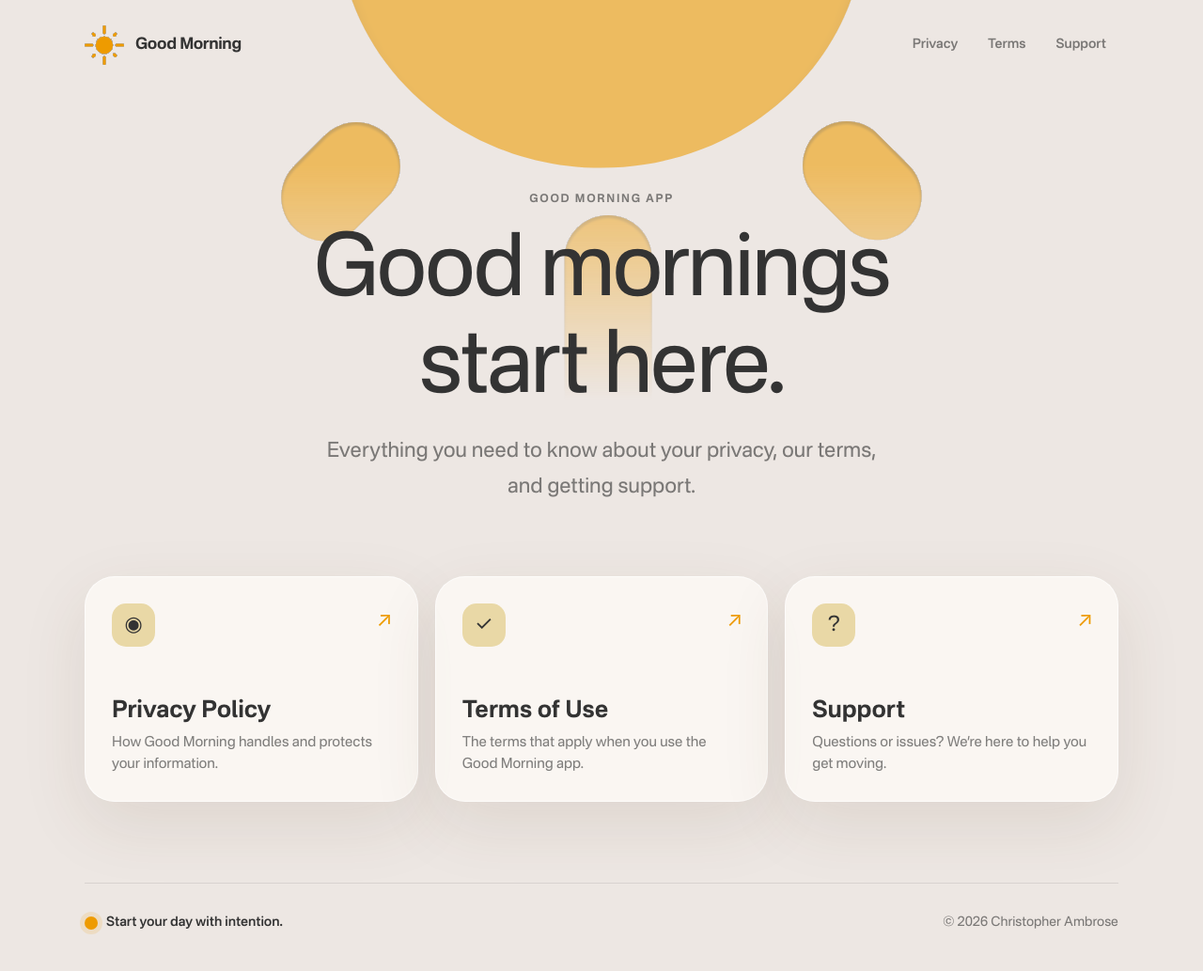
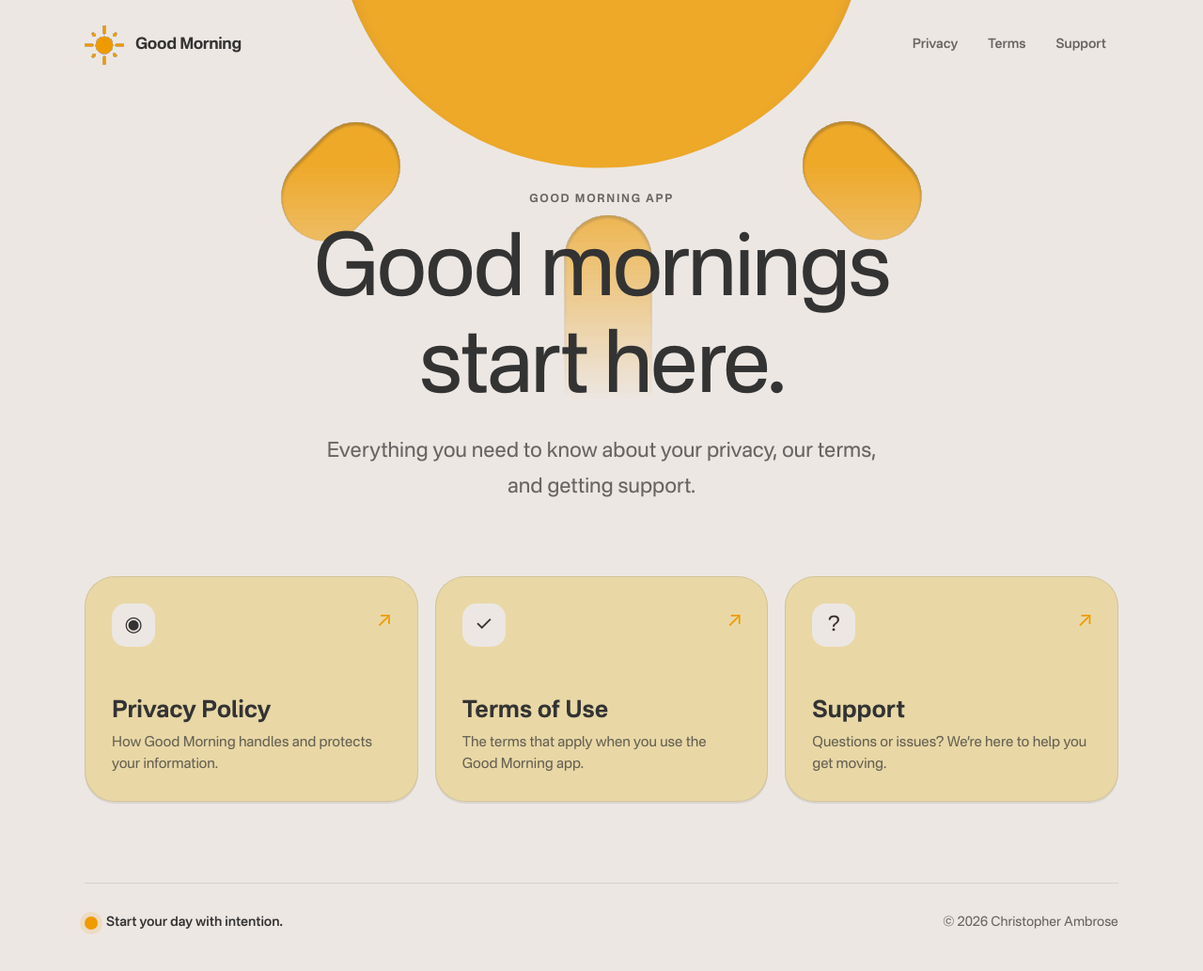
Before and after one commit to christopherambrose/good-morning-legal, a Jekyll site: the page built from index.md, in a window 1280 px wide and 1040 px high. Shown: the top 1033 px of the window at 94% size. Built offline with Jekyll 4.4.1, drawn with Linux system fonts in a browser that asks for light colours; some web fonts are replaced.

Commit message:
Match website colors to the app theme

```diff
--- a/assets/css/style.css
+++ b/assets/css/style.css
@@ -30,10 +30,10 @@
   --accent: #ee9b00;
   --track: #e9d8a6;
   --text: #333333;
-  --muted: rgba(51, 51, 51, 0.62);
-  --card: rgba(255, 252, 249, 0.72);
-  --line: rgba(51, 51, 51, 0.11);
-  --shadow: 0 24px 70px rgba(84, 61, 31, 0.1);
+  --muted: rgba(51, 51, 51, 0.72);
+  --card: #e9d8a6;
+  --line: rgba(51, 51, 51, 0.12);
+  --shadow: 0 2px 0 rgba(0, 0, 0, 0.08);
   --radius-large: 32px;
   --radius-medium: 20px;
 }
@@ -76,7 +76,7 @@ a { color: inherit; }
   top: -84px;
   left: 50%;
   width: min(720px, 105vw);
-  opacity: 0.58;
+  opacity: 0.82;
   transform: translateX(-50%);
   pointer-events: none;
   -webkit-mask-image: linear-gradient(#000 0%, #000 44%, transparent 86%);
@@ -126,7 +126,7 @@ nav a {
 
 nav a:hover,
 nav a[aria-current="page"] {
-  background: rgba(255,255,255,.55);
+  background: var(--track);
   color: var(--text);
 }
 
@@ -187,7 +187,7 @@ h1 {
   flex-direction: column;
   padding: 28px;
   overflow: hidden;
-  border: 1px solid rgba(255,255,255,.62);
+  border: 1px solid var(--line);
   border-radius: var(--radius-large);
   background: var(--card);
   box-shadow: var(--shadow);
@@ -197,7 +197,7 @@ h1 {
 
 .page-card:hover {
   transform: translateY(-6px);
-  box-shadow: 0 30px 80px rgba(84,61,31,.16);
+  box-shadow: 0 10px 24px rgba(51, 51, 51, 0.12);
 }
 
 .page-card:active { transform: scale(.98); }
@@ -208,7 +208,7 @@ h1 {
   height: 46px;
   place-items: center;
   border-radius: 15px;
-  background: var(--track);
+  background: var(--background);
   color: var(--text);
   font-size: 22px;
 }
@@ -221,9 +221,9 @@ h1 {
 
 .document-card {
   padding: clamp(28px, 6vw, 70px);
-  border: 1px solid rgba(255,255,255,.72);
+  border: 1px solid var(--line);
   border-radius: var(--radius-large);
-  background: rgba(255,252,249,.8);
+  background: var(--card);
   box-shadow: var(--shadow);
 }
 
@@ -234,7 +234,7 @@ h1 {
 .document-card ul { padding-left: 1.25em; }
 .document-card li { margin-bottom: .45em; padding-left: .3em; }
 .document-card li::marker { color: var(--accent); }
-.document-card a { color: #9a6200; font-weight: 600; text-underline-offset: 3px; }
+.document-card a { color: var(--text); font-weight: 700; text-decoration-color: var(--accent); text-decoration-thickness: 2px; text-underline-offset: 3px; }
 .document-card strong { font-weight: 700; }
 
 .support-actions { display: flex; flex-wrap: wrap; gap: 12px; margin: 30px 0 10px; }
@@ -251,10 +251,10 @@ h1 {
   font-weight: 700;
   text-decoration: none;
   box-shadow: inset 0 -2px 1px rgba(0,0,0,.1);
-  transition: transform 180ms cubic-bezier(.2,.85,.25,1), filter 180ms ease;
+  transition: transform 180ms cubic-bezier(.2,.85,.25,1), box-shadow 180ms ease;
 }
 
-.button:hover { filter: brightness(1.04); transform: translateY(-2px); }
+.button:hover { transform: translateY(-2px); box-shadow: inset 0 -2px 1px rgba(0,0,0,.1), 0 8px 18px rgba(51,51,51,.12); }
 .button:active { transform: scale(.97); }
 
 .site-footer {
@@ -281,7 +281,7 @@ h1 {
 
 @keyframes sunrise-in {
   from { opacity: 0; transform: translate(-50%, -34px) scale(.96); }
-  to { opacity: .58; transform: translate(-50%, 0) scale(1); }
+  to { opacity: .82; transform: translate(-50%, 0) scale(1); }
 }
 
 @keyframes content-in {
```
